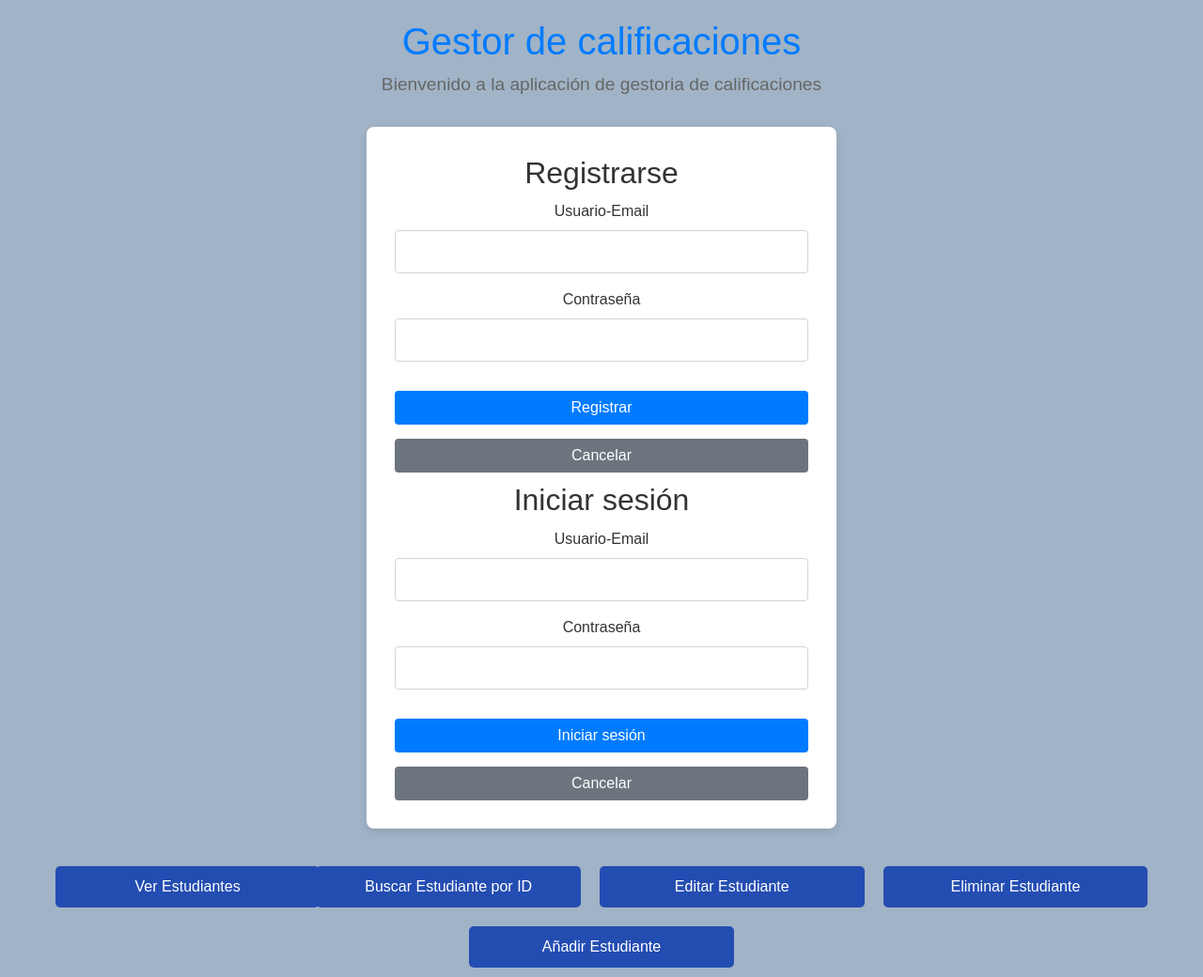
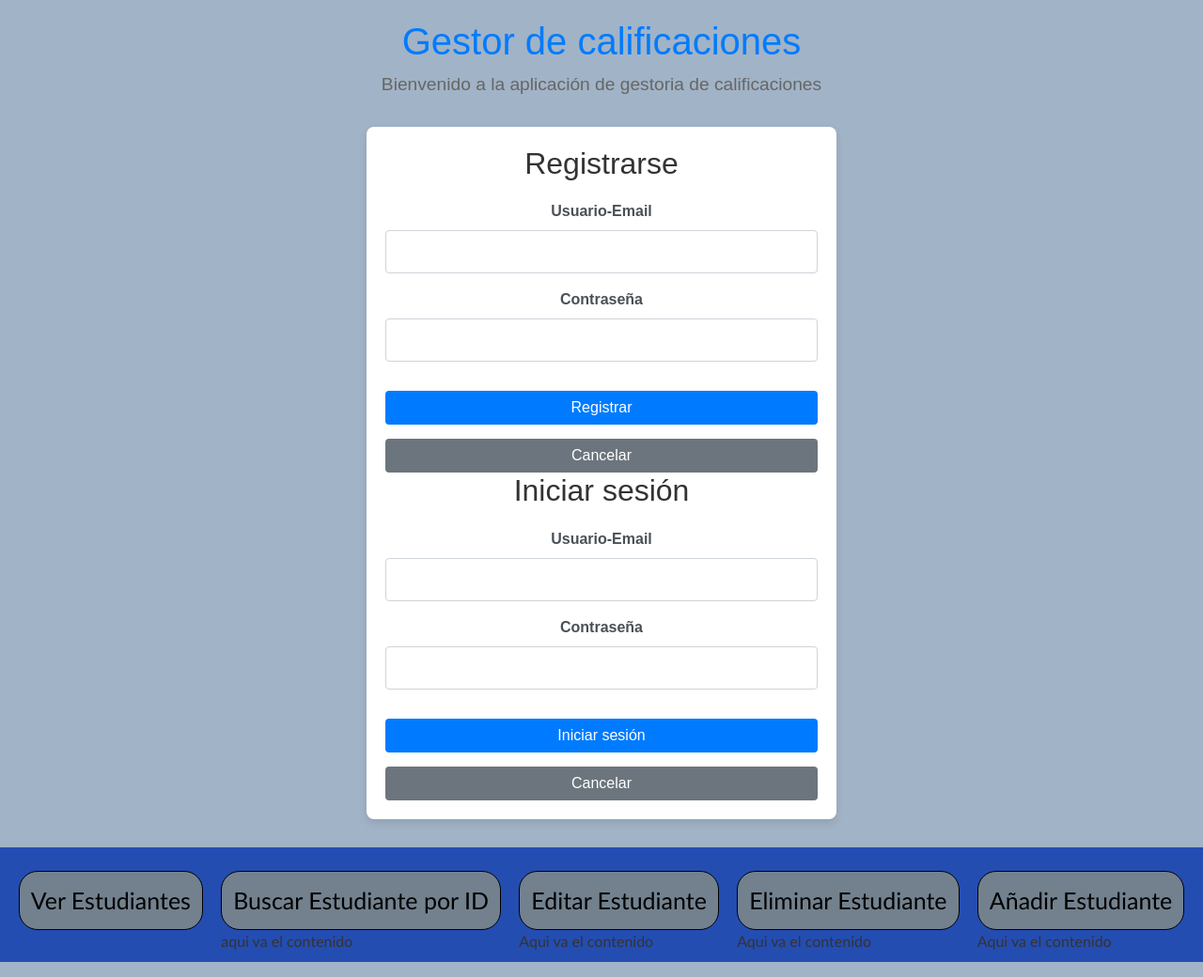
Before and after one commit to sofisachetti/GestorCalificaciones, a website: page public/index.html in a window 1280 px wide. Shown: the whole page at 94% size. Drawn offline with nearby package versions, Linux system fonts and the light colour scheme.

Commit message:
limpiamos el codigo Front

```diff
--- a/public/index.html
+++ b/public/index.html
@@ -1,5 +1,6 @@
 <!DOCTYPE html>
 <html lang="en">
+
 <head>
     <meta charset="UTF-8">
     <meta name="viewport" content="width=device-width, initial-scale=1.0">
@@ -16,9 +17,9 @@
     <h1>Gestor de calificaciones</h1>
     <p>Bienvenido a la aplicación de gestoria de calificaciones</p>
     <!-- Formulario para registrarse e iniciar sesion -->
-    <div id="form1" >
-        <h2 class="botones">Registrarse</h2>
-        <form id="registerForm" class="botones">
+    <div id="form1">
+        <h2>Registrarse</h2>
+        <form id="registerForm">
             <div class="mb-3">
                 <label for="usuario" class="form-label">Usuario-Email</label>
                 <input type="email" class="form-control" id="emailRegister" required>
@@ -31,8 +32,8 @@
             <button type="button" class="btn btn-secondary" id="cancelBtn1">Cancelar</button>
         </form>
         <!-- Formulario para iniciar sesión -->
-        <h2 class="botones">Iniciar sesión</h2>
-        <form id="loginForm" class="botones">
+        <h2>Iniciar sesión</h2>
+        <form id="loginForm">
             <div class="mb-3">
                 <label for="usuario" class="form-label">Usuario-Email</label>
                 <input type="email" class="form-control" id="usuarioLogin" required>
@@ -48,14 +49,17 @@
 
     <!-- Botones de acciones -->
     <div class="allBotones">
-        <button class="botones" id="allStudentsbtn">Ver Estudiantes</button>
+        <div >
+            <button id="allStudentsbtn" class="botones">Ver Estudiantes</button>
             <!-- Espacio para q se vean todos los estudiantes en formato tarjetitas -->
             <div id="allStudentsContainer" class="row mt-4"></div>
-
+        </div>
+        <div>
             <button class="botones">Buscar Estudiante por ID</button>
+            <div>aqui va el contenido</div>
             <div id="buscarHuellitaForm" style="display: none;">
-            <h2 class="botones">Buscar Huellita por ID</h2>
-            <form id="huellitaForm" class="botones">
+                <h2>Buscar Huellita por ID</h2>
+                <form id="huellitaForm">
                     <div class="mb-3">
                         <label for="id" class="form-label">ID</label>
                         <input type="number" class="form-control" id="id" required>
@@ -65,9 +69,19 @@
                 </form>
                 <div id="studentByIdContainer" class="row mt-4">Aqui va el estudiante buscado por id</div>
             </div>
+        </div>
+        <div>
             <button class="botones">Editar Estudiante</button>
+            <div>Aqui va el contenido</div>
+        </div>
+        <div>
             <button class="botones">Eliminar Estudiante</button>
-        <button class="botones" id="addStudentbtnn">Añadir Estudiante</button>
+            <div>Aqui va el contenido</div>
+        </div>
+        <div>
+            <button id="addStudentbtnn" class="botones">Añadir Estudiante</button>
+<div>Aqui va el contenido</div>
+        </div>
 
     </div>
 
@@ -75,7 +89,10 @@
     <!-- Conexion con script.js -->
     <script src="script.js" defer></script>
     <!-- Script de bootstrap -->
-<script src="https://cdn.jsdelivr.net/npm/bootstrap@5.0.2/dist/js/bootstrap.bundle.min.js"integrity="sha384-MrcW6ZMFYlzcLA8Nl+NtUVF0sA7MsXsP1UyJoMp4YLEuNSfAP+JcXn/tWtIaxVXM" crossorigin="anonymous"></script>
+    <script src="https://cdn.jsdelivr.net/npm/bootstrap@5.0.2/dist/js/bootstrap.bundle.min.js"
+        integrity="sha384-MrcW6ZMFYlzcLA8Nl+NtUVF0sA7MsXsP1UyJoMp4YLEuNSfAP+JcXn/tWtIaxVXM"
+        crossorigin="anonymous"></script>
 
 </body>
+
 </html>
--- a/public/style.css
+++ b/public/style.css
@@ -29,33 +29,19 @@ p {
     padding: 20px;
     box-shadow: 0px 4px 8px rgba(0, 0, 0, 0.1);
     border-radius: 8px;
+    text-align: center;
+
 }
 
-.allBotones{
-    width: 100%;
-    display: inline-flex;
-    justify-content: center;
-    flex-wrap: wrap;
-    align-content: center;
-}
-.botones {
-    display: flex;
-    flex-direction: column;
-    flex-wrap: wrap;
-    text-align: center;
-    align-content: center;
-    margin: 10px;
-}
-
-/* Estilos de los formularios */
+/* Estilos del formulario Registro y Login */
 form {
     margin-top: 20px;
 }
 
-/* .form-label {
+ .form-label {
     font-weight: bold;
     color: #495057;
-} */
+}
 
 .form-control {
     border-radius: 4px;
@@ -94,25 +80,34 @@ button:hover {
     background-color: #5a6268;
 }
 
-/* Estilos de los botones adicionales */
-div > button {
-    width: 22%;
-    margin: 10px 5px;
-    display: inline-block;
+/*Seccion botones acciones*/
+.allBotones{
+    width: 100%;
+    display: inline-flex;
     padding: 10px;
     background-color: #244db2;
-    border: none;
-    color: white;
-    border-radius: 5px;
-    text-align: center;
+    justify-content: center;
+font-family: 'Gill Sans', 'Gill Sans MT', Calibri, 'Trebuchet MS', sans-serif;    flex-wrap: wrap;
+    justify-content: space-around;
 }
 
-div > button:hover {
-    background-color: #38408a;
+.botones{
+    background-color: #73818e;
+    font-size: 25px;
+    border: 1px solid black;
+    border-radius: 20px;
+}
+
+.botones:hover{
+    background-color: #9cb0c5;
 }
 
 /*Seccion get allStudents*/
-
+.cardTodas{
+    color: black;
+    width: 25%;
+    height: 25%;
+}
 .card{
     max-width: 100%;
     margin: 50px;
@@ -120,11 +115,6 @@ div > button:hover {
 }
 .card-body{
     text-align: center;
-}
-.cardTodas{
-    color: black;
-    width: 25%;
-    height: 25%;
 }
 .cardPorId{
     width: 25%;
```
Lines whose indentation alone changed are shown as unchanged.
